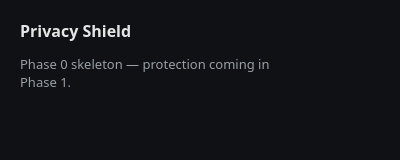
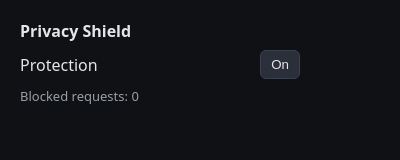
Before and after one commit to akamusti/Shieldly-Firefox, a browser extension: page apps/extension/popup.html in a window 400 px wide. Drawn offline with Linux system fonts and the light colour scheme.

Commit message:
feat: add Phase 1 dashboard and site toggle skeleton

```diff
--- a/apps/extension/popup.html
+++ b/apps/extension/popup.html
@@ -4,14 +4,20 @@
   <meta charset="utf-8" />
   <title>Privacy Shield</title>
   <style>
-    body { width: 260px; padding: 12px; font-family: system-ui, sans-serif; background: #0f1115; color: #e6e6e6; }
+    body { width: 280px; padding: 12px; font-family: system-ui, sans-serif; background: #0f1115; color: #e6e6e6; }
     h1 { font-size: 16px; margin: 0 0 8px; }
-    p { font-size: 13px; color: #9aa0a6; }
+    .row { display: flex; justify-content: space-between; align-items: center; margin: 8px 0; }
+    button { background: #2a2f3a; color: #e6e6e6; border: 1px solid #3a4050; padding: 6px 10px; border-radius: 6px; cursor: pointer; }
+    .stat { font-size: 13px; color: #9aa0a6; }
   </style>
 </head>
 <body>
   <h1>Privacy Shield</h1>
-  <p>Phase 0 skeleton — protection coming in Phase 1.</p>
+  <div class="row">
+    <span>Protection</span>
+    <button id="toggle">On</button>
+  </div>
+  <div class="stat">Blocked requests: <span id="count">0</span></div>
   <script src="popup.js"></script>
 </body>
 </html>
--- a/apps/extension/popup.js
+++ b/apps/extension/popup.js
@@ -1,2 +1,17 @@
-// Phase 0 skeleton.
-console.log('Privacy Shield popup loaded.');
+const toggle = document.getElementById('toggle');
+const countEl = document.getElementById('count');
+
+async function load() {
+  const { enabled = true, blocked = 0 } = await browser.storage.local.get(['enabled', 'blocked']);
+  toggle.textContent = enabled ? 'On' : 'Off';
+  countEl.textContent = String(blocked);
+}
+
+toggle.addEventListener('click', async () => {
+  const { enabled = true } = await browser.storage.local.get('enabled');
+  const next = !enabled;
+  await browser.storage.local.set({ enabled: next });
+  toggle.textContent = next ? 'On' : 'Off';
+});
+
+load();
```
Also changed, not shown: apps/extension/background.js (+13 -2 lines).
